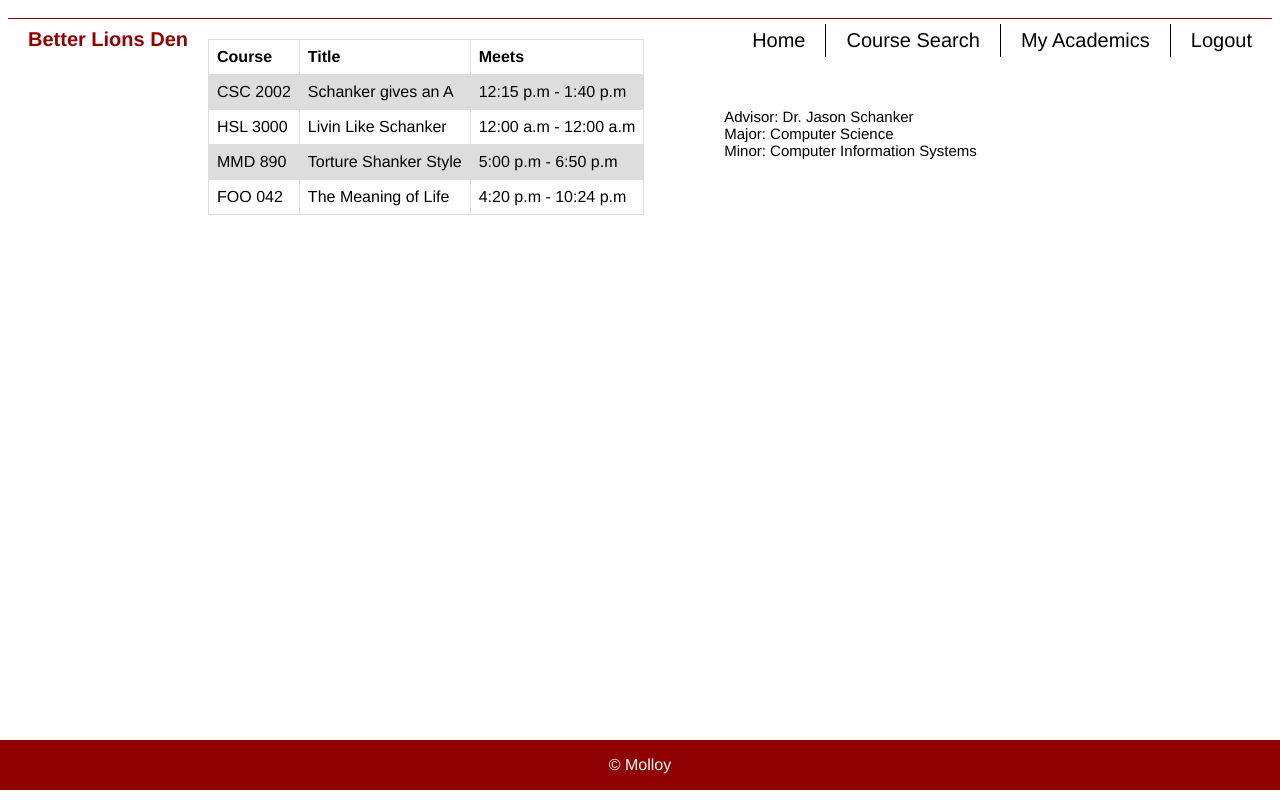
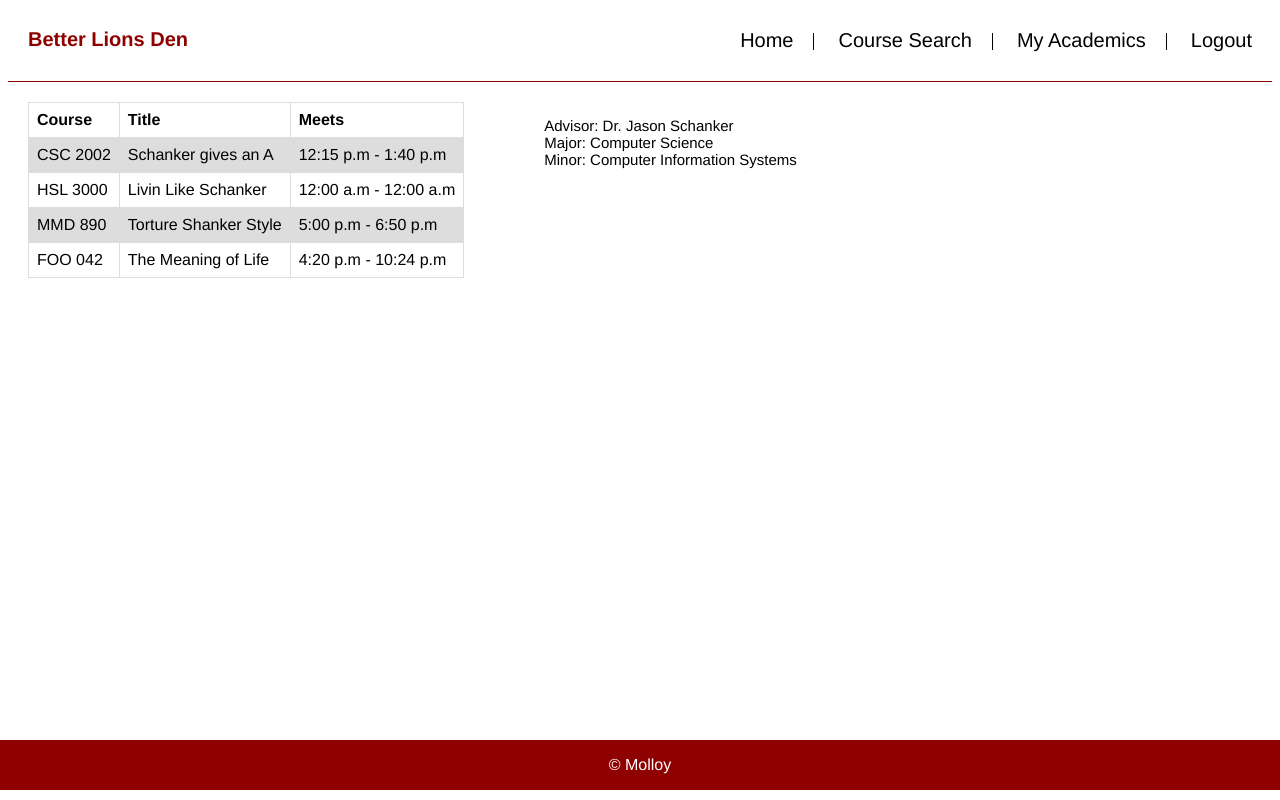
Before and after one commit to lizzi3f/AdvisingApp, a plain HTML site: page index.html in a window 1280 px wide. Drawn offline with Linux system fonts and the light colour scheme.

Commit message:
Update advising.css

```diff
--- a/advising.css
+++ b/advising.css
@@ -9,12 +9,7 @@ header p {
     font-size:          20px;
     color:              #8f0000;
     font-weight:        bold;
-    float:              left;
-}
-
-nav {
-    position:           relative;
-    width:              100%;
+    display:            inline-block;
 }
 
 nav ul {
@@ -22,7 +17,7 @@ nav ul {
 }
 
 nav ul li {
-    float:              left;
+    display:            inline;
     list-style:         none;
     position:           relative;
     border-right:       1px solid black;
```
